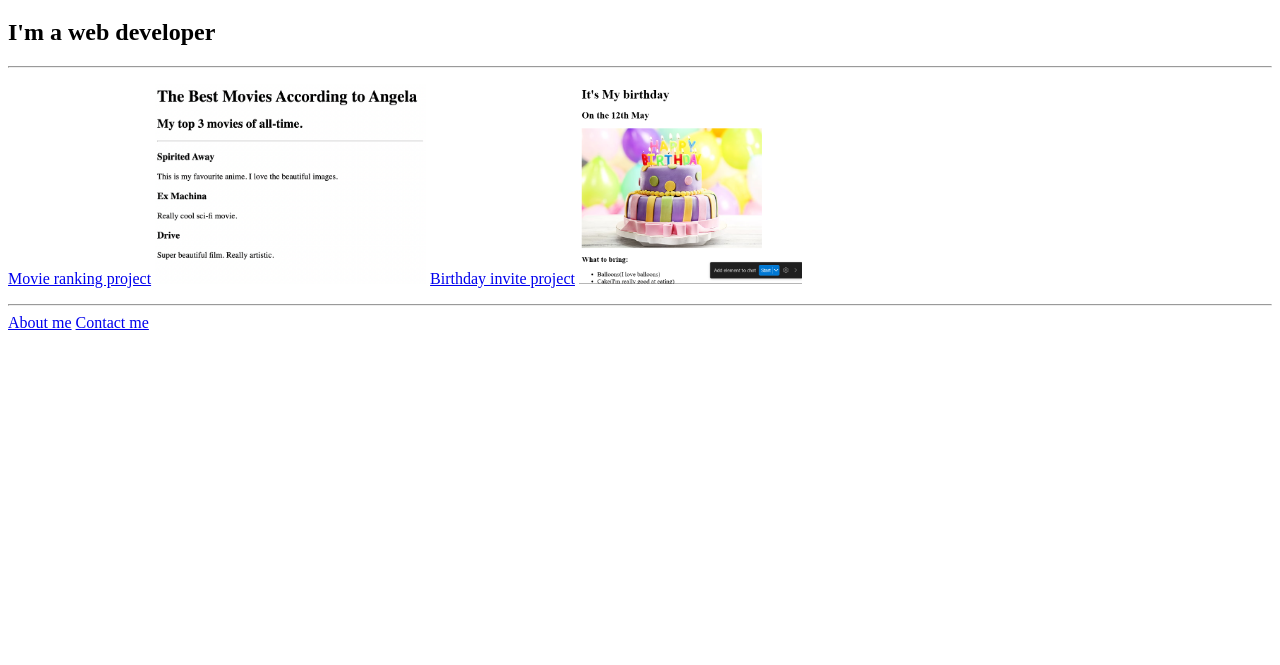
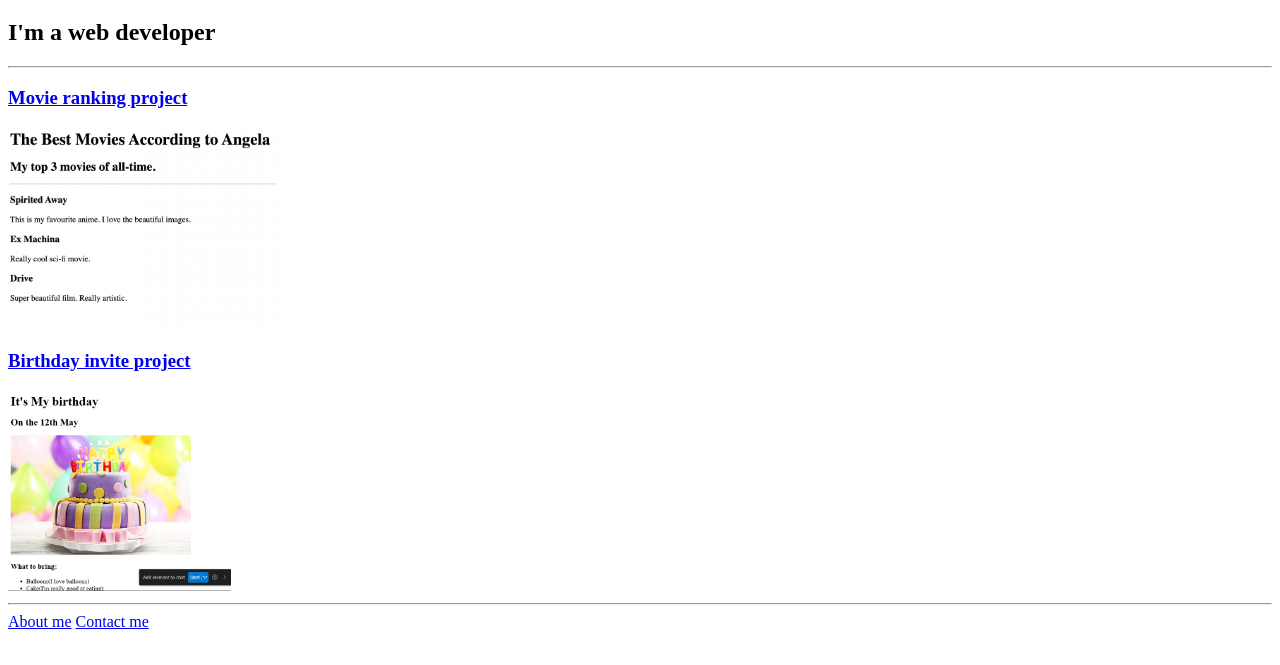
Before and after one commit to Sparsha2708/html-sample-portfolio, a plain HTML site: page index.html in a window 1280 px wide. Shown: the part 61-726 px from the top of the page. Drawn offline with Linux system fonts and the light colour scheme.

Commit message:
Change project links to headings in index.html

```diff
--- a/index.html
+++ b/index.html
@@ -24,10 +24,10 @@
     <h1>Sparshas portfolio</h1>
     <h2>I'm a web developer</h2>
     <hr/>
-    <p>
-    <a href="./movie-ranking.html">Movie ranking project</a>
+
+    <h3><a href="./movie-ranking.html">Movie ranking project</a></h3>
     <img src="./movie-ranking.png" alt="movie project" height="200"/>
-    <a href="./birthday-invite.html">Birthday invite project</a>
+    <h3><a href="./birthday-invite.html">Birthday invite project</a></h3>
     <img src="./image.png" alt="birthday invite project" height="200"/>
     <hr/>
     <a href="./about.html">About me</a>
```
